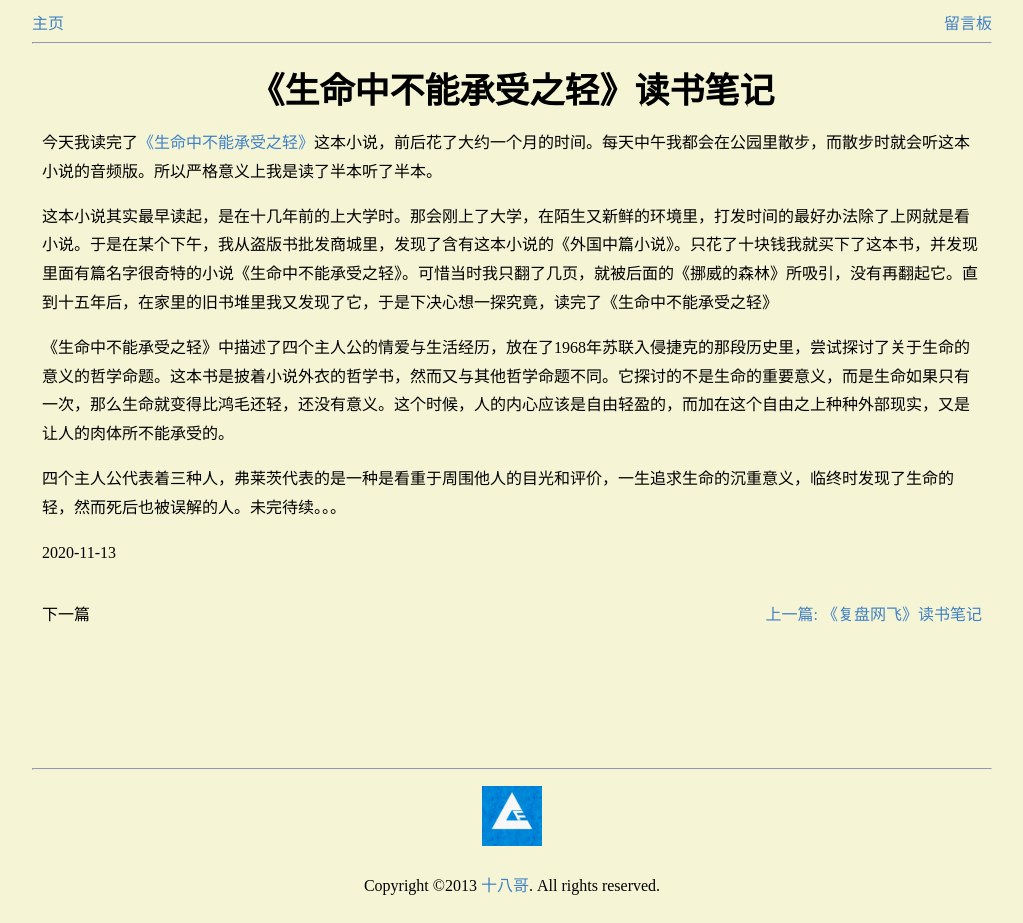
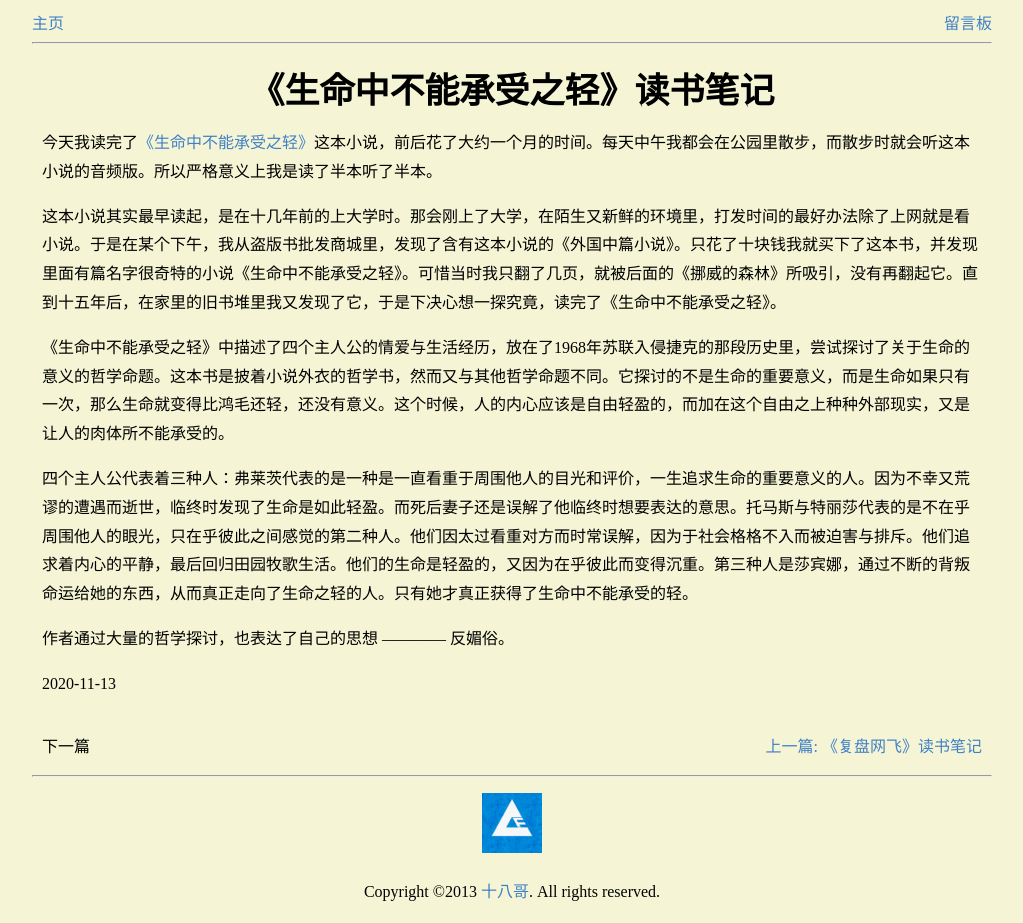
Before and after one commit to cforth/blog, a Jekyll site: the page built from _posts/2020-11-13-The-Unbearable-Lightness-of-Beingrecord-Reading-notes.md, in a window 1280 px wide. Shown: the whole page, without its empty margins (128-1151 px from the left). Built offline with Jekyll 4.4.1, drawn with Linux system fonts in a browser that asks for light colours; comment, search, counter and statistics services are not loaded.

Commit message:
Update 2020-11-13-The-Unbearable-Lightness-of-Beingrecord-Reading-notes.md

```diff
--- a/_posts/2020-11-13-The-Unbearable-Lightness-of-Beingrecord-Reading-notes.md
+++ b/_posts/2020-11-13-The-Unbearable-Lightness-of-Beingrecord-Reading-notes.md
@@ -9,10 +9,12 @@ tags: [Thinking]
 
 今天我读完了[《生命中不能承受之轻》](https://book.douban.com/subject/1433377/)这本小说，前后花了大约一个月的时间。每天中午我都会在公园里散步，而散步时就会听这本小说的音频版。所以严格意义上我是读了半本听了半本。
 
-这本小说其实最早读起，是在十几年前的上大学时。那会刚上了大学，在陌生又新鲜的环境里，打发时间的最好办法除了上网就是看小说。于是在某个下午，我从盗版书批发商城里，发现了含有这本小说的《外国中篇小说》。只花了十块钱我就买下了这本书，并发现里面有篇名字很奇特的小说《生命中不能承受之轻》。可惜当时我只翻了几页，就被后面的《挪威的森林》所吸引，没有再翻起它。直到十五年后，在家里的旧书堆里我又发现了它，于是下决心想一探究竟，读完了《生命中不能承受之轻》
+这本小说其实最早读起，是在十几年前的上大学时。那会刚上了大学，在陌生又新鲜的环境里，打发时间的最好办法除了上网就是看小说。于是在某个下午，我从盗版书批发商城里，发现了含有这本小说的《外国中篇小说》。只花了十块钱我就买下了这本书，并发现里面有篇名字很奇特的小说《生命中不能承受之轻》。可惜当时我只翻了几页，就被后面的《挪威的森林》所吸引，没有再翻起它。直到十五年后，在家里的旧书堆里我又发现了它，于是下决心想一探究竟，读完了《生命中不能承受之轻》。
 
 《生命中不能承受之轻》中描述了四个主人公的情爱与生活经历，放在了1968年苏联入侵捷克的那段历史里，尝试探讨了关于生命的意义的哲学命题。这本书是披着小说外衣的哲学书，然而又与其他哲学命题不同。它探讨的不是生命的重要意义，而是生命如果只有一次，那么生命就变得比鸿毛还轻，还没有意义。这个时候，人的内心应该是自由轻盈的，而加在这个自由之上种种外部现实，又是让人的肉体所不能承受的。
 
-四个主人公代表着三种人，弗莱茨代表的是一种是看重于周围他人的目光和评价，一生追求生命的沉重意义，临终时发现了生命的轻，然而死后也被误解的人。未完待续。。。
+四个主人公代表着三种人：弗莱茨代表的是一种是一直看重于周围他人的目光和评价，一生追求生命的重要意义的人。因为不幸又荒谬的遭遇而逝世，临终时发现了生命是如此轻盈。而死后妻子还是误解了他临终时想要表达的意思。托马斯与特丽莎代表的是不在乎周围他人的眼光，只在乎彼此之间感觉的第二种人。他们因太过看重对方而时常误解，因为于社会格格不入而被迫害与排斥。他们追求着内心的平静，最后回归田园牧歌生活。他们的生命是轻盈的，又因为在乎彼此而变得沉重。第三种人是莎宾娜，通过不断的背叛命运给她的东西，从而真正走向了生命之轻的人。只有她才真正获得了生命中不能承受的轻。
+
+作者通过大量的哲学探讨，也表达了自己的思想 ———— 反媚俗。
 
 {{ page.date | date: "%Y-%m-%d" }}
```
